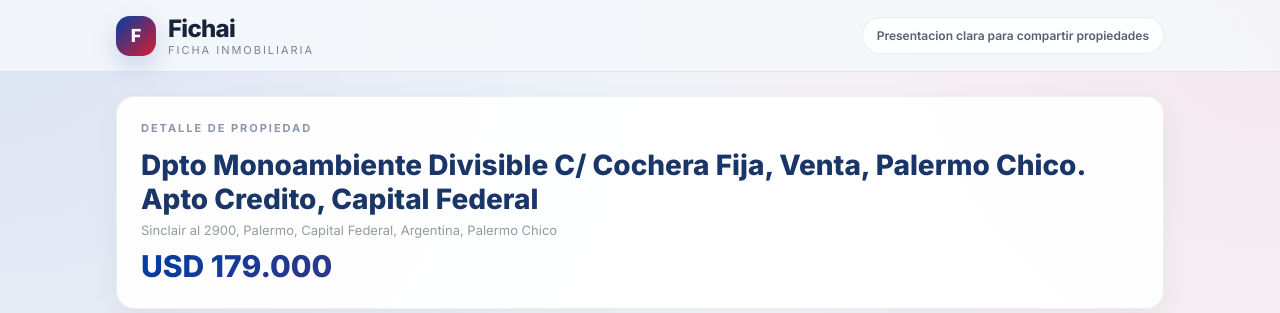
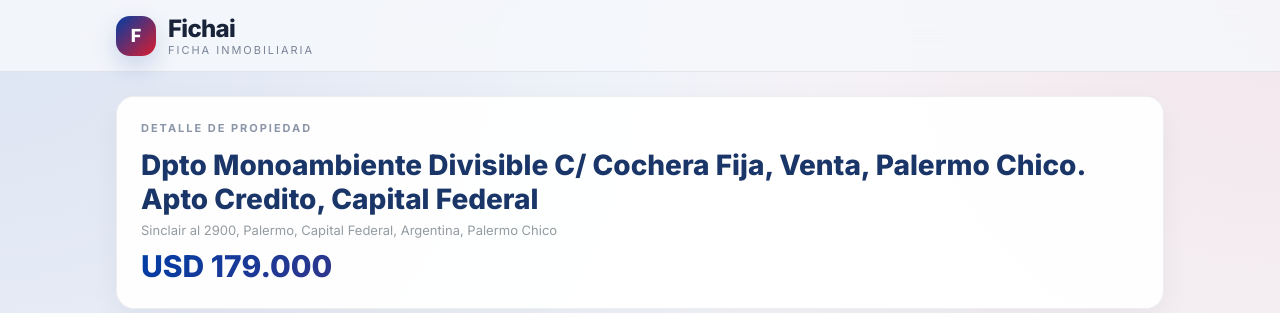
Before and after one commit to axelcai99-bot/fichas.ia, a Flask app: page /propiedad/1 in a window 1280 px wide. Shown: the top 313 px of the page. Run offline with Flask 3, Linux system fonts and the light colour scheme; data comes from the database, SQL or seed files in the repository; some libraries are stand-ins or nearby versions.

Commit message:
Add files via upload

```diff
--- a/templates/login.html
+++ b/templates/login.html
@@ -93,7 +93,7 @@ body::after {
 
 .brand-icon {
   width: 32px; height: 32px;
-  background: var(--blue);
+  background: #ff7a00;
   border-radius: 3px;
   display: flex; align-items: center; justify-content: center;
   font-family: 'DM Serif Display', serif;
--- a/templates/property_detail.html
+++ b/templates/property_detail.html
@@ -9,12 +9,11 @@
 *{box-sizing:border-box;margin:0;padding:0}
 body{font-family:'Inter',sans-serif;background:radial-gradient(circle at top left,rgba(0,61,165,.10),transparent 30%),radial-gradient(circle at top right,rgba(220,28,46,.08),transparent 24%),#f5f7fb;color:#404041;-webkit-font-smoothing:antialiased}
 .brand-header{position:sticky;top:0;z-index:40;backdrop-filter:blur(16px);background:rgba(245,247,251,.88);border-bottom:1px solid rgba(15,23,42,.08)}
-.brand-inner{max-width:1080px;margin:0 auto;padding:14px 16px;display:flex;align-items:center;justify-content:space-between;gap:14px}
+.brand-inner{max-width:1080px;margin:0 auto;padding:14px 16px;display:flex;align-items:center;justify-content:flex-start}
 .brand-lockup{display:flex;align-items:center;gap:12px}
 .brand-mark{width:40px;height:40px;border-radius:14px;background:linear-gradient(135deg,#003DA5,#DC1C2E);display:flex;align-items:center;justify-content:center;color:#fff;font-size:18px;font-weight:800;box-shadow:0 10px 24px rgba(0,61,165,.18)}
 .brand-name{font-size:24px;font-weight:800;letter-spacing:-.03em;color:#18233a}
 .brand-sub{font-size:11px;color:#7a8497;text-transform:uppercase;letter-spacing:.18em}
-.brand-chip{padding:10px 14px;border-radius:999px;background:rgba(255,255,255,.9);border:1px solid rgba(15,23,42,.08);font-size:12px;font-weight:600;color:#556070}
 .ct{max-width:1080px;margin:0 auto;padding:24px 16px 36px}
 .card{background:rgba(255,255,255,.94);border:1px solid rgba(15,23,42,.07);border-radius:18px;padding:24px;box-shadow:0 10px 30px rgba(15,23,42,.05)}
 .gp{background:linear-gradient(135deg,#003DA5,#DC1C2E);-webkit-background-clip:text;-webkit-text-fill-color:transparent;background-clip:text}
@@ -76,7 +75,7 @@ body{font-family:'Inter',sans-serif;background:radial-gradient(circle at top lef
 .modal-thumb{width:64px;height:46px;border-radius:5px;object-fit:cover;cursor:pointer;opacity:.5;border:2px solid transparent;flex-shrink:0;transition:opacity .2s,border-color .2s}
 .modal-thumb.active{opacity:1;border-color:#fff}
 .modal-thumb:hover{opacity:.85}
-@media(max-width:640px){.brand-chip{display:none}.modal{padding:14px 10px 16px}.modal-shell{grid-template-columns:1fr}.modal-nav{position:fixed;top:50%;transform:translateY(-50%);width:46px;height:46px;font-size:28px}.modal-nav.prev{left:8px}.modal-nav.next{right:8px}.modal-stage{min-height:64vh;max-height:72vh}#modal-img{width:100%;max-width:100%;max-height:72vh}.modal-toolbar{flex-direction:column;align-items:flex-start}.modal-strip{gap:8px;max-width:100vw;padding:10px 0 0}.modal-thumb{width:72px;height:52px}.map-frame-wrap,.map-frame{min-height:280px}}
+@media(max-width:640px){.modal{padding:14px 10px 16px}.modal-shell{grid-template-columns:1fr}.modal-nav{position:fixed;top:50%;transform:translateY(-50%);width:46px;height:46px;font-size:28px}.modal-nav.prev{left:8px}.modal-nav.next{right:8px}.modal-stage{min-height:64vh;max-height:72vh}#modal-img{width:100%;max-width:100%;max-height:72vh}.modal-toolbar{flex-direction:column;align-items:flex-start}.modal-strip{gap:8px;max-width:100vw;padding:10px 0 0}.modal-thumb{width:72px;height:52px}.map-frame-wrap,.map-frame{min-height:280px}}
 </style>
 </head>
 <body>
@@ -89,7 +88,6 @@ body{font-family:'Inter',sans-serif;background:radial-gradient(circle at top lef
         <div class="brand-sub">Ficha inmobiliaria</div>
       </div>
     </div>
-    <div class="brand-chip">Presentacion clara para compartir propiedades</div>
   </div>
 </header>
 <div class="ct">
```
Also changed, not shown: templates/dashboard.html (line endings or trailing spaces).
